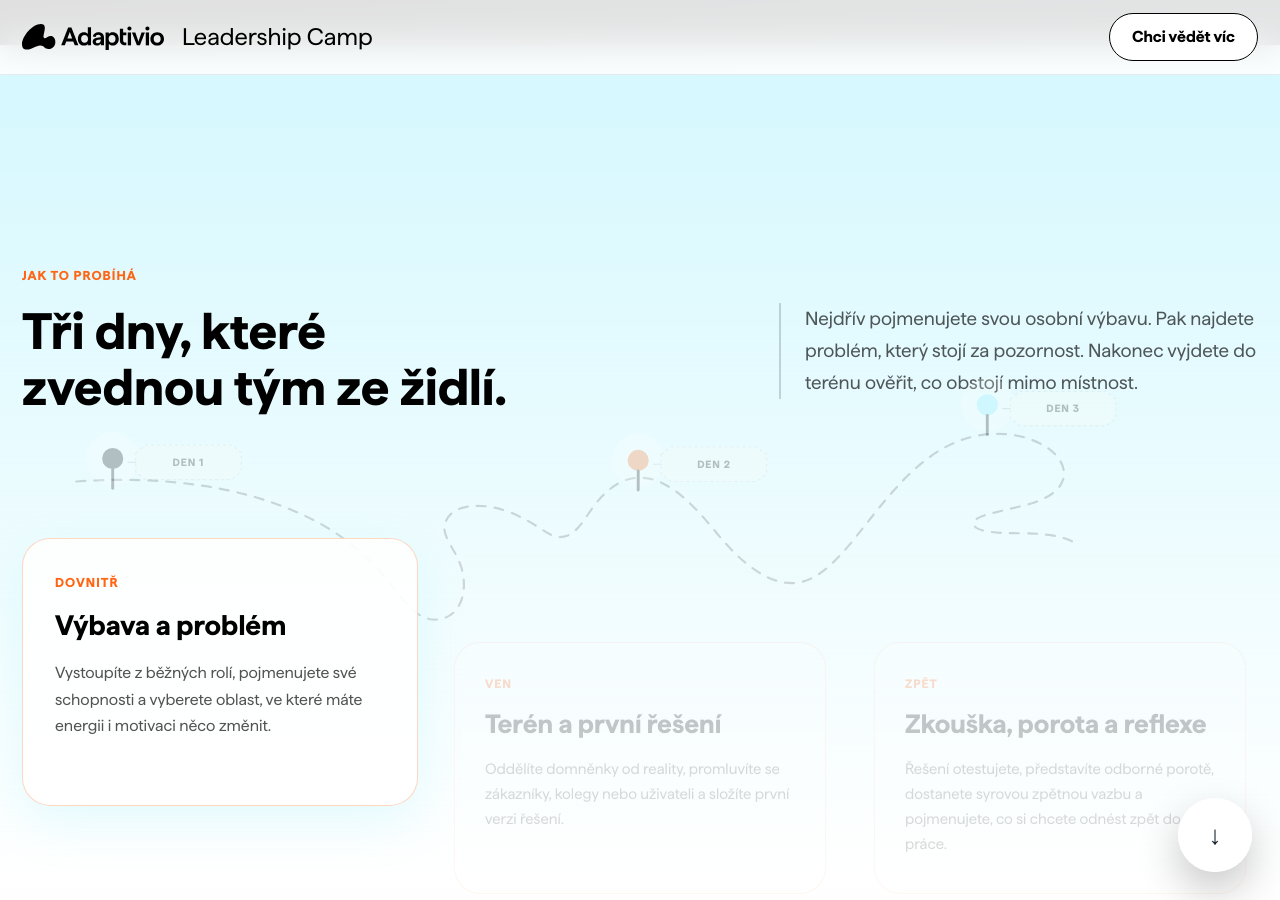
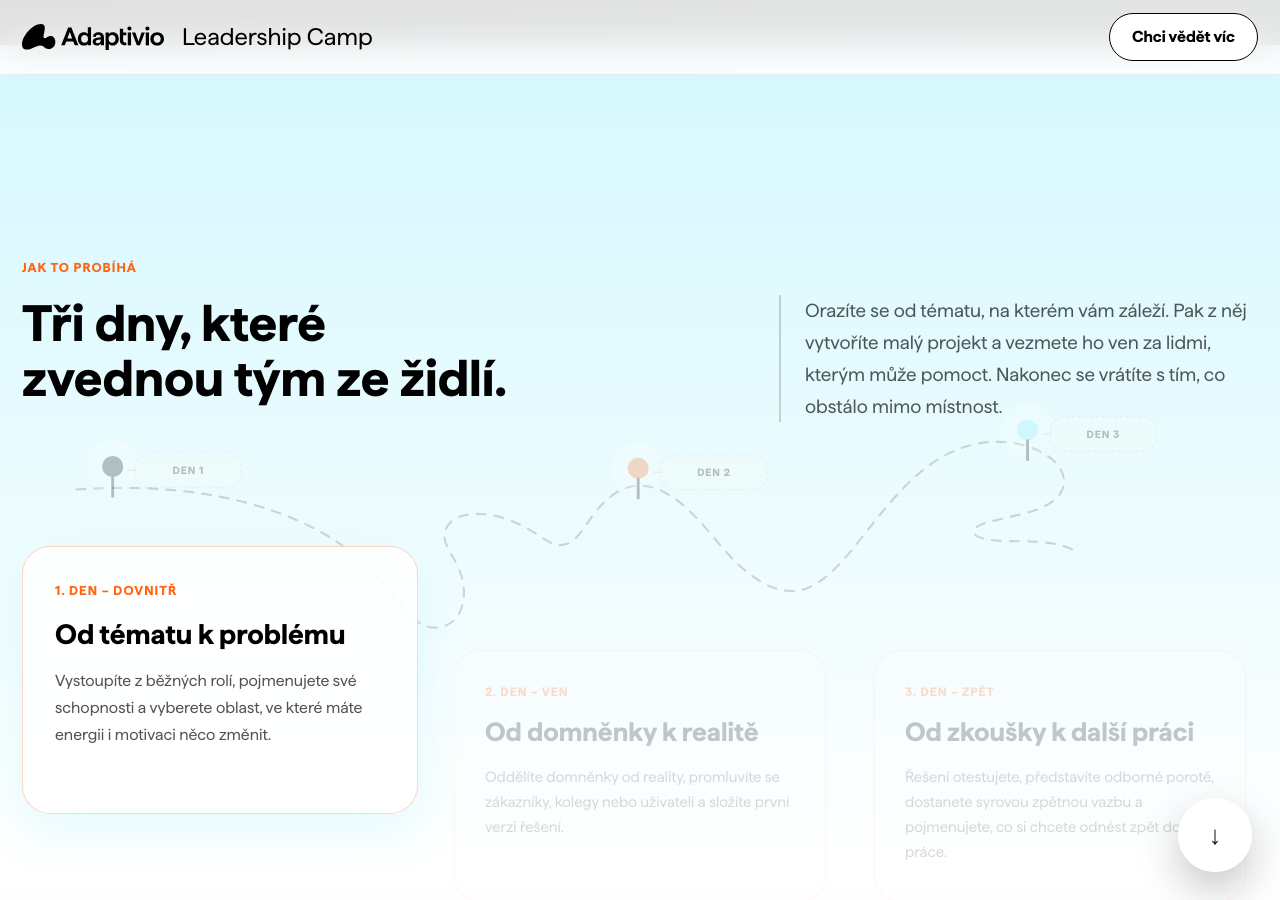
Before and after one commit to advantages-cz/website-adaptivio, a Jekyll site: the page built from landing/leadership-camp-pro-firmy/index.html, in a window 1280 px wide and 900 px high, scrolled down 4096 px. Built offline with Jekyll 4.4.1, drawn with Linux system fonts in a browser that asks for light colours.

Commit message:
Landing page timeline text updates

```diff
--- a/_data/leadership_camp_pro_firmy.yml
+++ b/_data/leadership_camp_pro_firmy.yml
@@ -85,24 +85,25 @@ sections:
     eyebrow: Jak to probíhá
     title: Tři dny, které zvednou tým ze židlí.
     perex: >-
-      Nejdřív pojmenujete svou osobní výbavu. Pak najdete problém, který stojí
-      za pozornost. Nakonec vyjdete do terénu ověřit, co obstojí mimo místnost.
+      Orazíte se od tématu, na kterém vám záleží. Pak z něj vytvoříte
+      malý projekt a vezmete ho ven za lidmi, kterým může pomoct. Nakonec se
+      vrátíte s tím, co obstálo mimo místnost.
     items:
       - step: "1. den"
-        label: Dovnitř
-        title: Výbava a problém
+        label: 1. den – dovnitř
+        title: Od tématu k problému
         copy: >-
           Vystoupíte z běžných rolí, pojmenujete své schopnosti a vyberete
           oblast, ve které máte energii i motivaci něco změnit.
       - step: "2. den"
-        label: Ven
-        title: Terén a první řešení
+        label: 2. den – ven
+        title: Od domněnky k realitě
         copy: >-
           Oddělíte domněnky od reality, promluvíte se zákazníky, kolegy nebo
           uživateli a složíte první verzi řešení.
       - step: "3. den"
-        label: Zpět
-        title: Zkouška, porota a reflexe
+        label: 3. den – Zpět
+        title: Od zkoušky k další práci
         copy: >-
           Řešení otestujete, představíte odborné porotě, dostanete syrovou
           zpětnou vazbu a pojmenujete, co si chcete odnést zpět do práce.
--- a/_includes/components/timeline.html
+++ b/_includes/components/timeline.html
@@ -33,7 +33,7 @@
                     <text class="timeline-map-label-text" x="55" y="22" text-anchor="middle">DEN 2</text>
                   </g>
                 </g>
-                <g class="timeline-map-pin timeline-map-pin--day-3" data-timeline-stop data-stop-at="0.91" transform="translate(968 -18)">
+                <g class="timeline-map-pin timeline-map-pin--day-3" data-timeline-stop data-stop-at="0.91" transform="translate(1010 0)">
                   <circle class="timeline-map-pin-halo" cx="0" cy="0" r="28" />
                   <circle class="timeline-map-pin-dot" cx="0" cy="0" r="11" />
                   <line class="timeline-map-pin-stem" x1="0" y1="11" x2="0" y2="31" />
```
